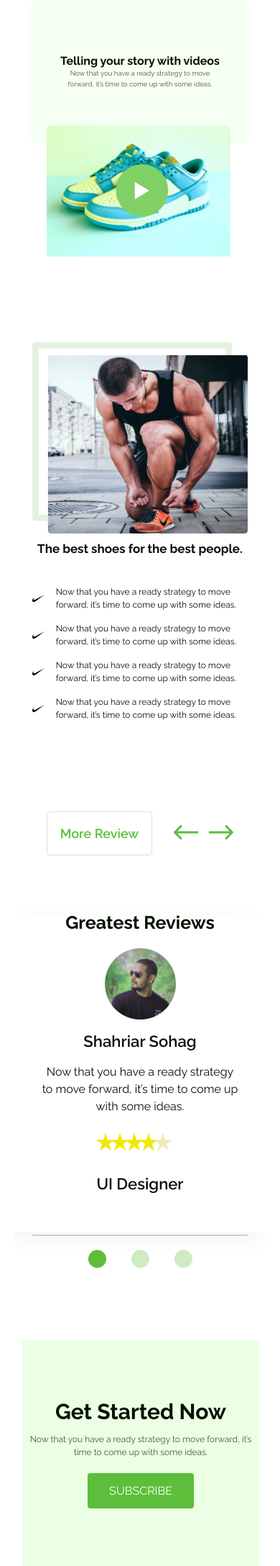
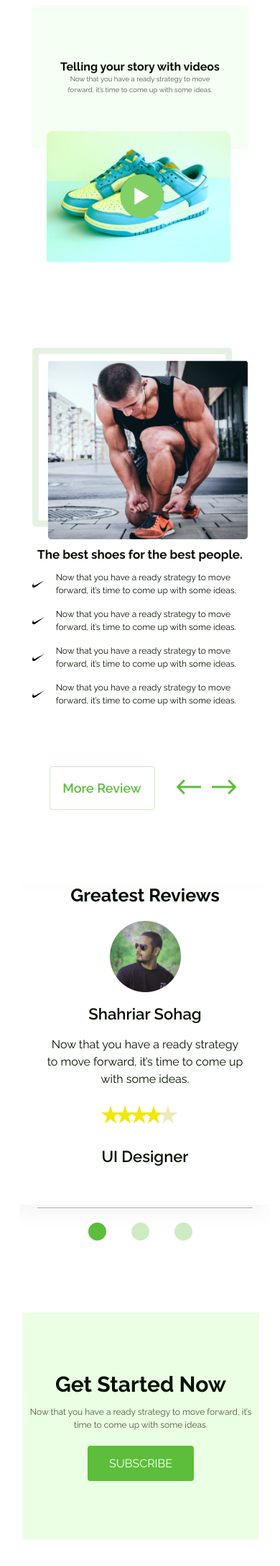
Before and after one commit to sergo-proggger/homework, a PHP site: page /nike in a window 390 px wide. Shown: the part 2384-4559 px from the top of the page at 72% size. Run offline with PHP 8.4, Linux system fonts and the light colour scheme.

Commit message:
Add files via upload

```diff
--- a/nike/css/header.css
+++ b/nike/css/header.css
@@ -34,6 +34,10 @@
     opacity: .6;
 }
 .nav__item:hover {
+    opacity: 1;
+    color: var(--accent-color-2);
+}
+.nav__item:last-child:hover {
     opacity: 1;
     color: var(--accent-color-2);
 }
--- a/nike/css/style.css
+++ b/nike/css/style.css
@@ -575,8 +575,12 @@
     .testimonials__wrapper {
         width: 480px;
     }
+    .testimonials__inner {
+    margin-left: 104px;
+    gap: 89px;
+}
     .testimonials__bg {
-        transform: translate(545px, 37px);
+        display: none;
     }
     .tesimonials__buttons {
         margin-left: 50px;
@@ -667,9 +671,10 @@
         left: 52%;
     }
     /* ==================== */
-    .testimonials__bg {
-        display: none;
+    .testimonials__inner {
+        margin-left: 35px;
     }
+
     /* ===================== */
     .footer__block-list {
         gap: 50px;
@@ -727,6 +732,10 @@
         font-size: 32px;
     }
     /* ========================== */
+    .testimonials__inner {
+        margin-left: -21px;
+        gap: 63px;
+    }
     .tesimonials__buttons  {
         margin-left: 147px;
     }
@@ -867,7 +876,8 @@
     }
     /* ======================== */
     .testimonials__inner {
-        gap: 55px;
+        gap: 80px;
+        margin-left: 7px;
     }
     .tesimonials__buttons {
         margin-left: -6px;
@@ -955,6 +965,10 @@
     }
 }
 @media (max-width: 700px) {
+        .header__top-inner {
+            margin-left: 35px;
+            gap: 388px;
+        }
         .texts {
             font-size: 14px;
             text-align: center;
@@ -998,7 +1012,8 @@
         max-width: 500px;
     }
     .header__top-inner {
-        gap: 387px;
+        gap: 359px;
+        margin-left: 4px;
     }
     .hero__shoes-types {
         margin-right: auto;
@@ -1170,8 +1185,9 @@
         left: 53%;
     }
     /* =========================== */
-    .review__title {
-        font-size: 30px;
+    .train__title {
+        font-size: 23px;
+        margin-bottom: -11px;
     }
     /* ===================== */
     .testimonials__slider {
@@ -1186,6 +1202,9 @@
     /* ======================= */
     .review__inner {
         margin-left: -8px;
+    }
+    .review__title {
+        font-size: 30px;
     }
 }
 @media (max-width: 500px) {
@@ -1209,7 +1228,8 @@
         gap: 14px;
     }
     .header__top-inner {
-        gap: 244px;
+        gap: 220px;
+        margin-left: 25px;
     }
     .buttons {
         gap: 22px;
@@ -1274,6 +1294,8 @@
     }
     .header__top-inner {
         max-width: 300px;
+        gap: 166px;
+        margin-left: 8px;
     }
     .hero__sentence {
         font-size: 20px;
@@ -1326,11 +1348,16 @@
     .play-button {
         top: 21%;
         left: 52%;
+        width: 76px;
+        height: 76px;
     }
     /* ============================ */
+    .train__inner {
+        margin-bottom: -3px;
+    }
     .train__title {
         font-size: 17px;
-        margin-bottom: 15px;
+        margin-bottom: -13px;
     }
     .train__text {
         font-size: 12px;
--- a/nike/index.html
+++ b/nike/index.html
@@ -29,12 +29,12 @@
                                     </a>
                                 </li>
                                 <li class="nav__item">
-                                    <a class="nav__link" href="#about">
+                                    <a class="nav__link" href="#media">
                                         About
                                     </a>
                                 </li>
                                 <li class="nav__item">
-                                    <a class="nav__link" href="#review">
+                                    <a class="nav__link" href="#testimonials">
                                         Review
                                     </a>
                                 </li>
```
